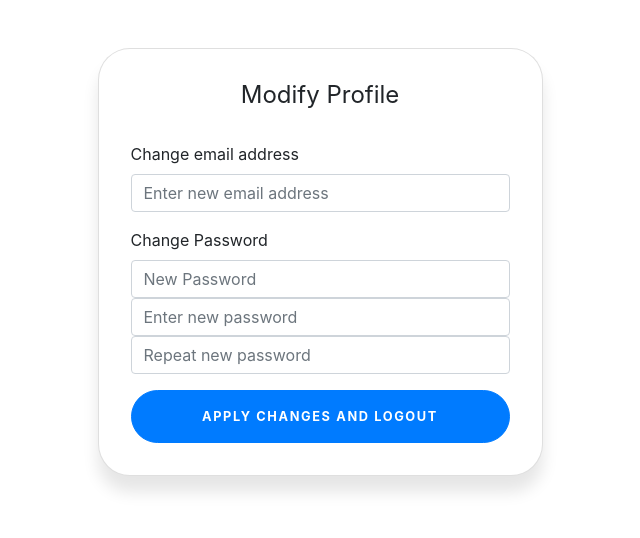
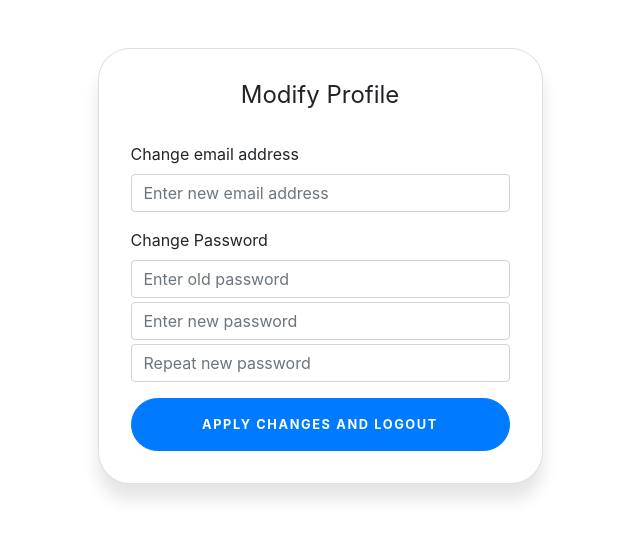
Before and after one commit to din-daniyarbekov/sequential, a plain HTML site: page static/account_settings.html in a window 1280 px wide. Shown: the whole page, without its empty margins (320-960 px from the left). Drawn offline with Linux system fonts and the light colour scheme.

Commit message:
input placeholders edit

```diff
--- a/static/account_settings.html
+++ b/static/account_settings.html
@@ -20,12 +20,9 @@
                         </div>
                         <div class="form-group">
                           <label for="exampleInputPassword">Change Password</label>
-                          <input type="password" class="form-control" id="exampleInputPassword" placeholder="New Password">
-
-
-                          <input type="password" class="form-control" id="repeatPasswordPassword" placeholder="Enter new password">
-
-                          <input type="password" class="form-control" id="repeatPasswordPassword" placeholder="Repeat new password">
+                          <input type="password" class="form-control" id="exampleInputPassword" placeholder="Enter old password">
+                          <input type="password" class="form-control mt-1" id="repeatPasswordPassword" placeholder="Enter new password">
+                          <input type="password" class="form-control mt-1" id="repeatPasswordPassword" placeholder="Repeat new password">
                         </div>
 
                         <a class="btn btn-lg btn-primary btn-block text-uppercase" href="index.html">Apply Changes and Logout</a>
```
